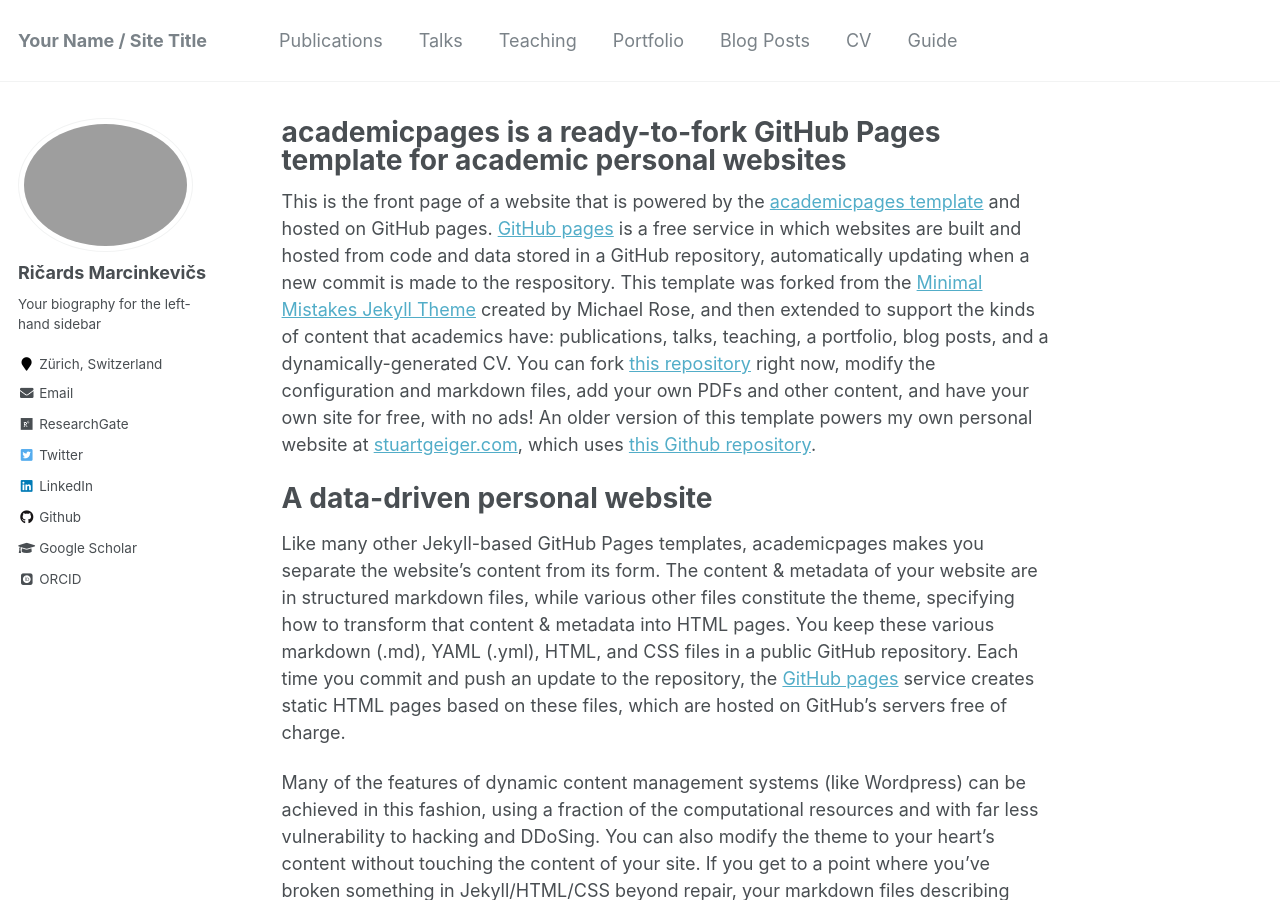
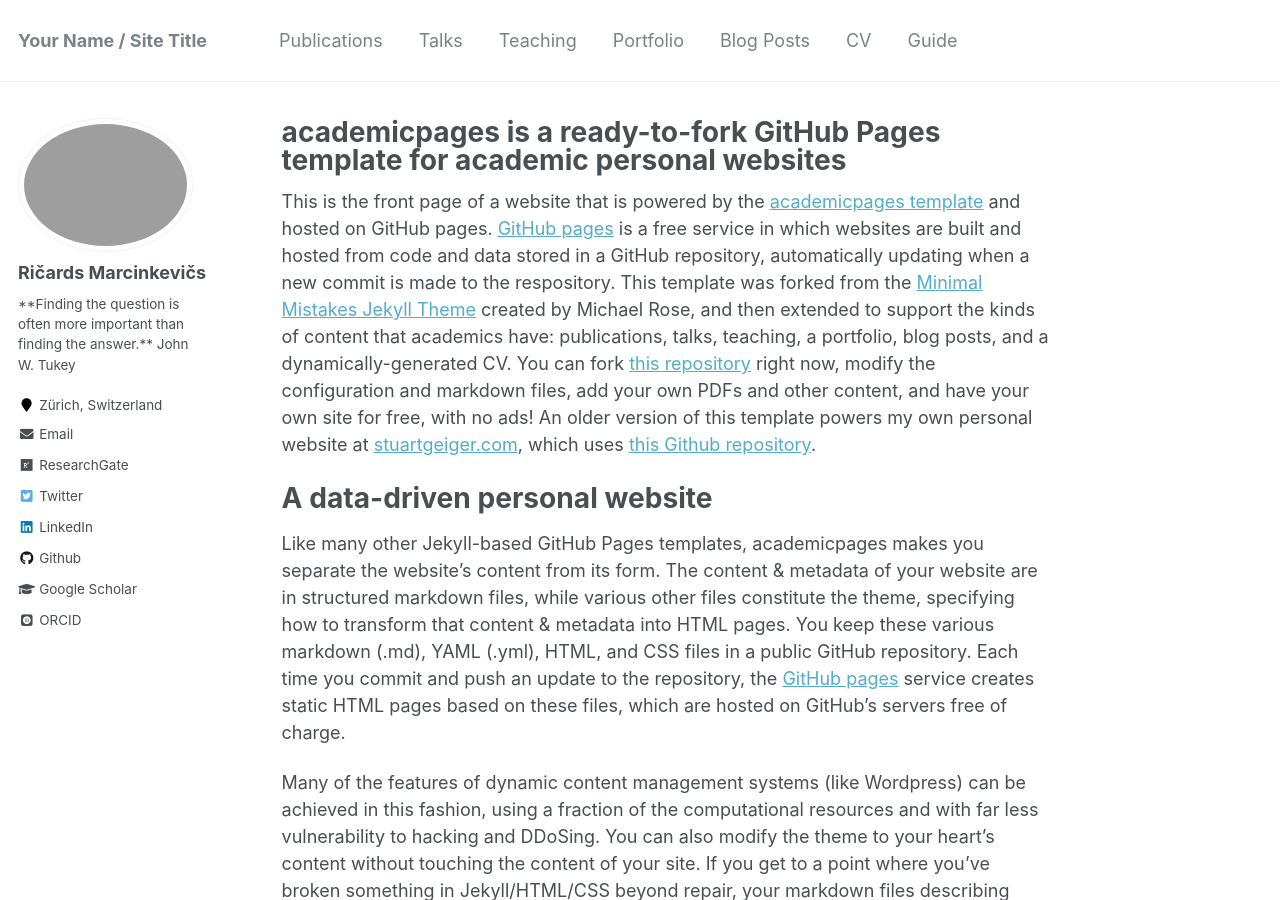
Before and after one commit to rmarcinkevics/rmarcinkevics.github.io, a Jekyll site: the page built from _pages/about.md, in a window 1280 px wide and 900 px high. Built offline with Jekyll 4.4.1, drawn with Linux system fonts in a browser that asks for light colours; some web fonts are replaced.

Commit message:
inspirational quote

```diff
--- a/_config.yml
+++ b/_config.yml
@@ -82,7 +82,7 @@ analytics:
 author:
   name             : "Ričards Marcinkevičs"
   avatar           : "ricards_portrait_website.png"
-  bio              : "Your biography for the left-hand sidebar"
+  bio              : "**Finding the question is often more important than finding the answer.**  John W. Tukey"
   location         : "Zürich, Switzerland"
   employer         :
   pubmed           :
@@ -102,7 +102,7 @@ author:
   instagram        :
   impactstory      : #"https://profiles.impactstory.org/u/xxxx-xxxx-xxxx-xxxx"
   lastfm           :
-  linkedin         : "https://ch.linkedin.com/in/ricards-marcinkevics-668568106"
+  linkedin         : "ricards-marcinkevics-668568106"
   orcid            : "https://orcid.org/0000-0001-8901-5062"
   pinterest        :
   soundcloud       :
```
